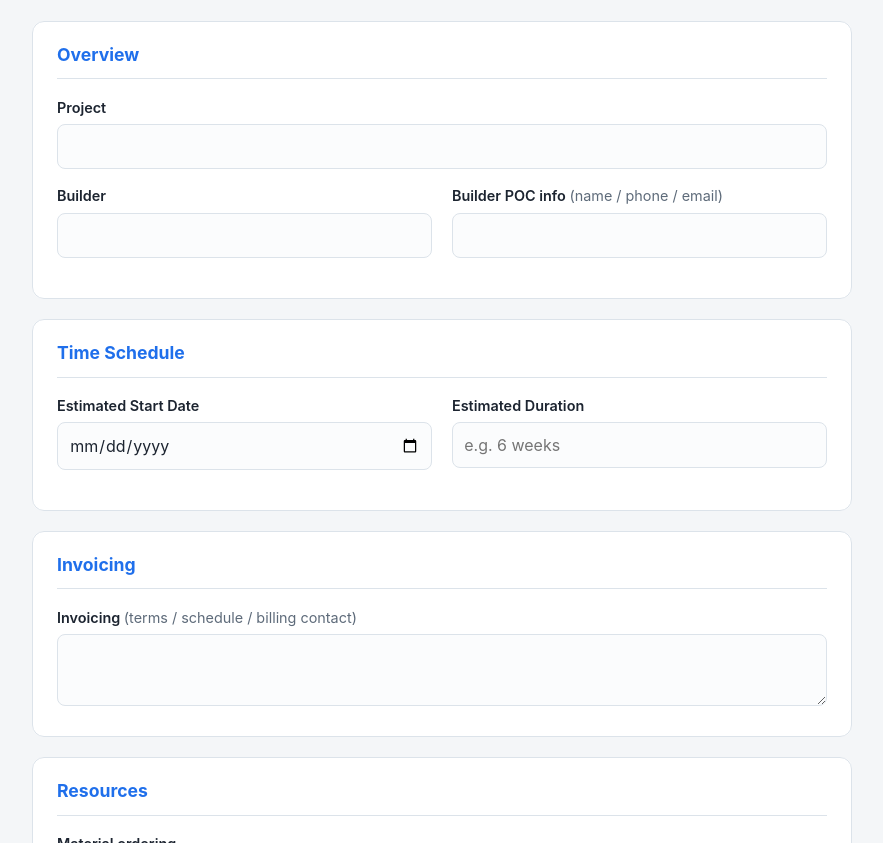
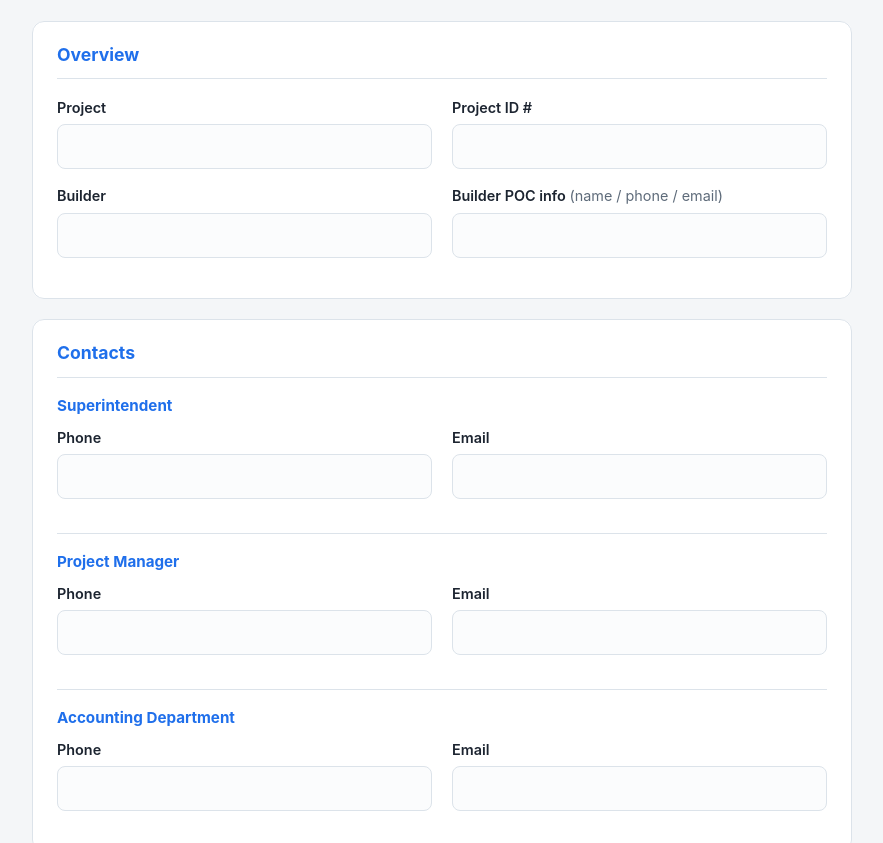
Before and after one commit to jakenlcc-alt/project-info, a plain HTML site: page index.html in a window 1280 px wide. Shown: the part 109-952 px from the top of the page, without its empty margins (198-1081 px from the left). Drawn offline with Linux system fonts and the light colour scheme.

Commit message:
Add Project ID # and Contacts (Superintendent/PM/Accounting)
Overview: add Project ID # field. New Contacts section captures phone
and email for Superintendent, Project Manager, and Accounting
Department. Included in the submission payload and the monday Updates
summary; these feed the planned board contact information.

Co-Authored-By: Claude Opus 4.8 (1M context) <noreply@anthropic.com>
Claude-Session: https://claude.ai/code/session_01Gb6umFxTFn8nKFVvUEpTEz

```diff
--- a/index.html
+++ b/index.html
@@ -57,7 +57,7 @@
     .field:last-child { margin-bottom: 0; }
     label { display: block; font-weight: 600; font-size: 0.9rem; margin-bottom: 0.35rem; }
     label .hint { font-weight: 400; color: var(--muted); }
-    input[type="text"], input[type="date"], textarea {
+    input[type="text"], input[type="date"], input[type="email"], input[type="tel"], textarea {
       width: 100%;
       padding: 0.6rem 0.7rem;
       border: 1px solid var(--line);
@@ -71,6 +71,10 @@
 
     .row2 { display: grid; gap: 1rem 1.25rem; grid-template-columns: 1fr 1fr; }
     .subfield { margin-top: 0.25rem; margin-left: 1.25rem; padding-left: 0.9rem; border-left: 2px solid var(--line); }
+
+    /* Contact role groups */
+    .contact-role { font-weight: 700; font-size: 0.95rem; margin-bottom: 0.55rem; color: var(--accent); }
+    .contact-group + .contact-group { margin-top: 1.1rem; padding-top: 1.1rem; border-top: 1px solid var(--line); }
 
     /* Completed / Not Complete status rows */
     .statuslist { display: flex; flex-direction: column; gap: 0.6rem; }
@@ -115,9 +119,15 @@
     <form id="kickoff">
       <fieldset class="card">
         <h2 class="card-title">Overview</h2>
-        <div class="field">
-          <label for="project">Project</label>
-          <input type="text" id="project" name="project" />
+        <div class="row2">
+          <div class="field">
+            <label for="project">Project</label>
+            <input type="text" id="project" name="project" />
+          </div>
+          <div class="field">
+            <label for="projectId">Project ID #</label>
+            <input type="text" id="projectId" name="projectId" />
+          </div>
         </div>
         <div class="row2">
           <div class="field">
@@ -127,6 +137,49 @@
           <div class="field">
             <label for="builderPoc">Builder POC info <span class="hint">(name / phone / email)</span></label>
             <input type="text" id="builderPoc" name="builderPoc" />
+          </div>
+        </div>
+      </fieldset>
+
+      <fieldset class="card">
+        <h2 class="card-title">Contacts</h2>
+        <div class="contact-group">
+          <div class="contact-role">Superintendent</div>
+          <div class="row2">
+            <div class="field">
+              <label for="superPhone">Phone</label>
+              <input type="tel" id="superPhone" name="superPhone" />
+            </div>
+            <div class="field">
+              <label for="superEmail">Email</label>
+              <input type="email" id="superEmail" name="superEmail" />
+            </div>
+          </div>
+        </div>
+        <div class="contact-group">
+          <div class="contact-role">Project Manager</div>
+          <div class="row2">
+            <div class="field">
+              <label for="pmPhone">Phone</label>
+              <input type="tel" id="pmPhone" name="pmPhone" />
+            </div>
+            <div class="field">
+              <label for="pmEmail">Email</label>
+              <input type="email" id="pmEmail" name="pmEmail" />
+            </div>
+          </div>
+        </div>
+        <div class="contact-group">
+          <div class="contact-role">Accounting Department</div>
+          <div class="row2">
+            <div class="field">
+              <label for="acctPhone">Phone</label>
+              <input type="tel" id="acctPhone" name="acctPhone" />
+            </div>
+            <div class="field">
+              <label for="acctEmail">Email</label>
+              <input type="email" id="acctEmail" name="acctEmail" />
+            </div>
           </div>
         </div>
       </fieldset>
@@ -258,8 +311,14 @@
       return {
         overview: {
           project: f.project.value.trim(),
+          projectId: f.projectId.value.trim(),
           builder: f.builder.value.trim(),
           builderPoc: f.builderPoc.value.trim()
+        },
+        contacts: {
+          superintendent: { phone: f.superPhone.value.trim(), email: f.superEmail.value.trim() },
+          projectManager: { phone: f.pmPhone.value.trim(), email: f.pmEmail.value.trim() },
+          accounting: { phone: f.acctPhone.value.trim(), email: f.acctEmail.value.trim() }
         },
         timeSchedule: {
           estimatedStartDate: f.startDate.value,
@@ -294,14 +353,21 @@
 
     // Readable summary of the checklist, posted to the item's Updates feed.
     function buildSummary(d) {
+      const c = d.contacts;
       const statusLabel = (s) => s === "completed" ? "Completed" : s === "not_complete" ? "Not complete" : "—";
       const statusList = (arr) => arr.length ? arr.map(x => "• " + x.item + ": " + statusLabel(x.status)).join("\n") : "—";
+      const contact = (x) => "Phone: " + (x.phone || "—") + " | Email: " + (x.email || "—");
       return [
         "KICKOFF CHECKLIST", "",
         "Overview",
         "Project: " + (d.overview.project || "—"),
+        "Project ID #: " + (d.overview.projectId || "—"),
         "Builder: " + (d.overview.builder || "—"),
         "Builder POC: " + (d.overview.builderPoc || "—"), "",
+        "Contacts",
+        "Superintendent — " + contact(c.superintendent),
+        "Project Manager — " + contact(c.projectManager),
+        "Accounting — " + contact(c.accounting), "",
         "Time Schedule",
         "Estimated Start Date: " + (d.timeSchedule.estimatedStartDate || "—"),
         "Estimated Duration: " + (d.timeSchedule.estimatedDuration || "—"), "",
```
